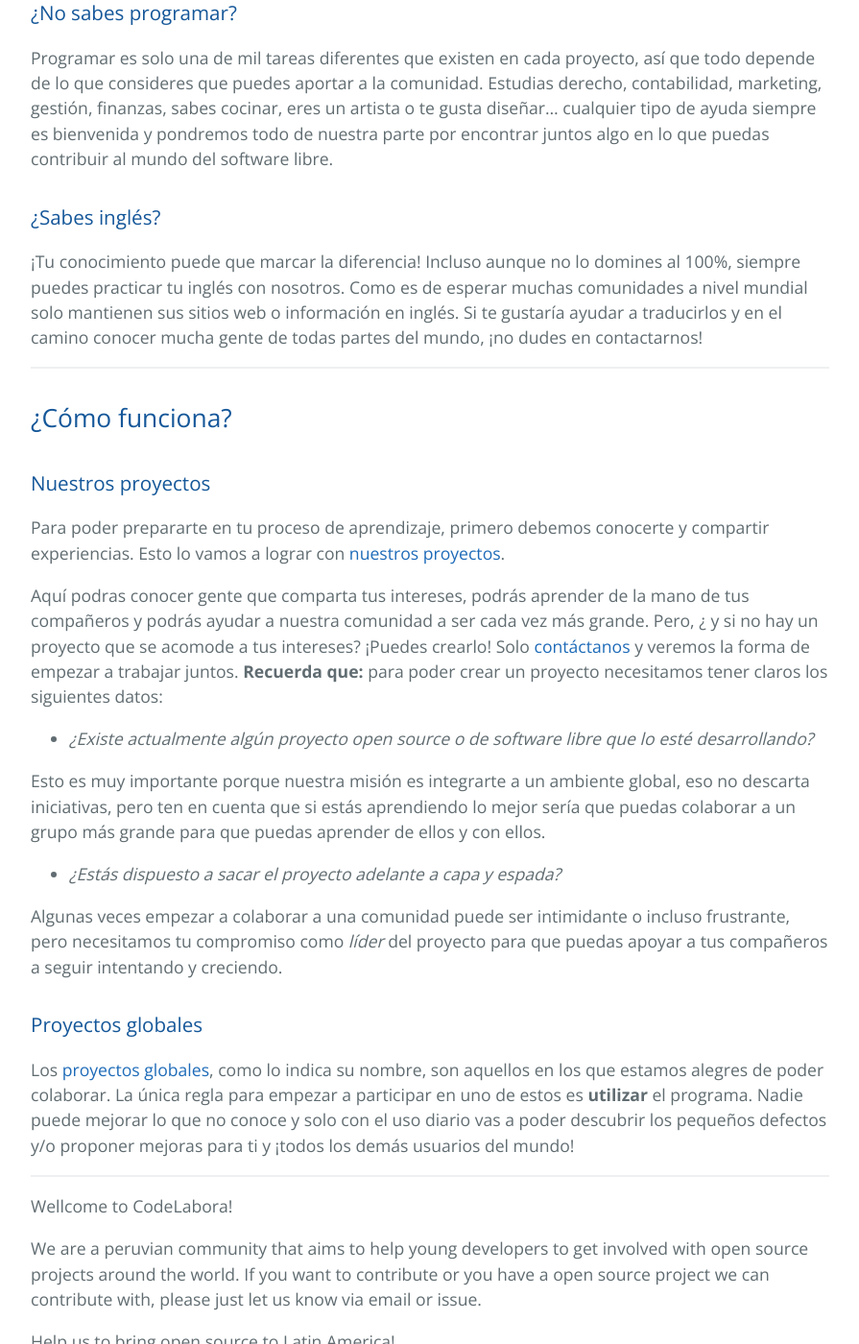
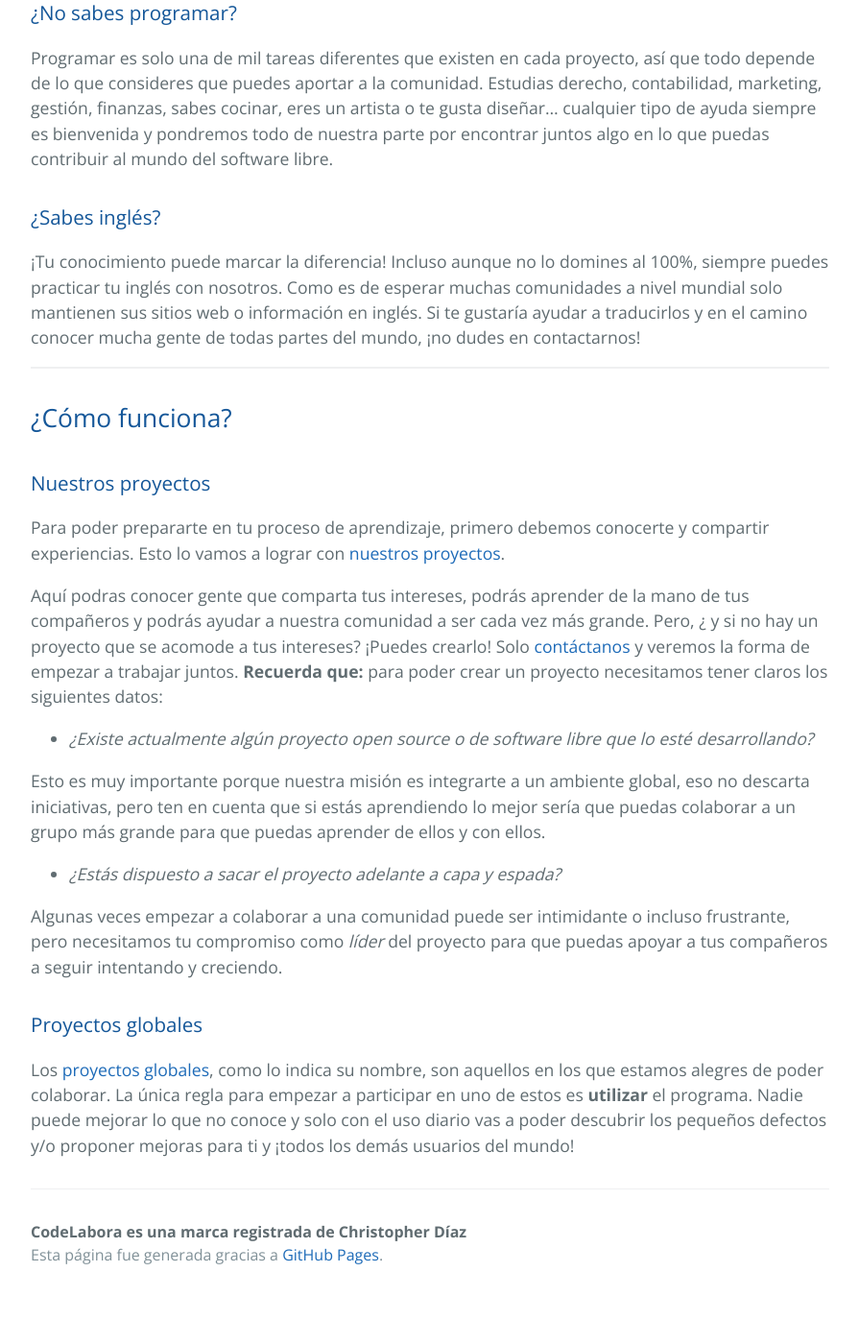
Before and after one commit to CodeLabora/CodeLabora.github.io, a Jekyll site: the page built from index.md, in a window 1280 px wide and 1400 px high, scrolled down 2940 px. Shown: the whole window at 96% size, without its empty margins (192-1087 px from the left). Built offline with Jekyll 4.4.1, drawn with Linux system fonts in a browser that asks for light colours; our own code applies the rules of GitHub Pages for plain Markdown files; after the commit the page ends 4291 px from its top, so only the background shows below that; some of the changed text lies outside the part shown.

Commit message:
Agregar index-en.md y ortografía
Cambios de ortografía

```diff
--- a/index.md
+++ b/index.md
@@ -59,7 +59,7 @@
 
 ### [](#header-3)¿Sabes inglés?
 
-¡Tu conocimiento puede que marcar la diferencia! Incluso aunque no lo domines al 100%, siempre puedes practicar tu inglés con nosotros. Como es de esperar muchas comunidades a nivel mundial solo mantienen sus sitios web o información en inglés. Si te gustaría ayudar a traducirlos y en el camino conocer mucha gente de todas partes del mundo, ¡no dudes en contactarnos!
+¡Tu conocimiento puede marcar la diferencia! Incluso aunque no lo domines al 100%, siempre puedes practicar tu inglés con nosotros. Como es de esperar muchas comunidades a nivel mundial solo mantienen sus sitios web o información en inglés. Si te gustaría ayudar a traducirlos y en el camino conocer mucha gente de todas partes del mundo, ¡no dudes en contactarnos!
 
 * * *
 
@@ -84,11 +84,3 @@
 ### [](#header-3)Proyectos globales
 
 Los [proyectos globales](proyectos), como lo indica su nombre, son aquellos en los que estamos alegres de poder colaborar. La única regla para empezar a participar en uno de estos es **utilizar** el programa. Nadie puede mejorar lo que no conoce y solo con el uso diario vas a poder descubrir los pequeños defectos y/o proponer mejoras para ti y ¡todos los demás usuarios del mundo!
-
-* * *
-
-Wellcome to CodeLabora!
-
-We are a peruvian community that aims to help young developers to get involved with open source projects around the world. If you want to contribute or you have a open source project we can contribute with, please just let us know via email or issue.
-
-Help us to bring open source to Latin America!
```
Also changed, not shown: other parts of index.md (+2 -2 lines), index-en.md (added, +9 -0 lines).
